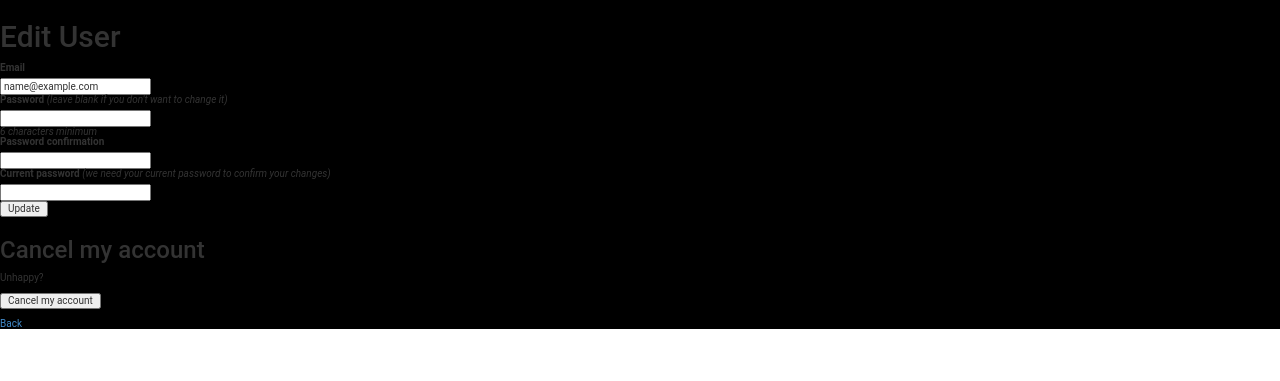
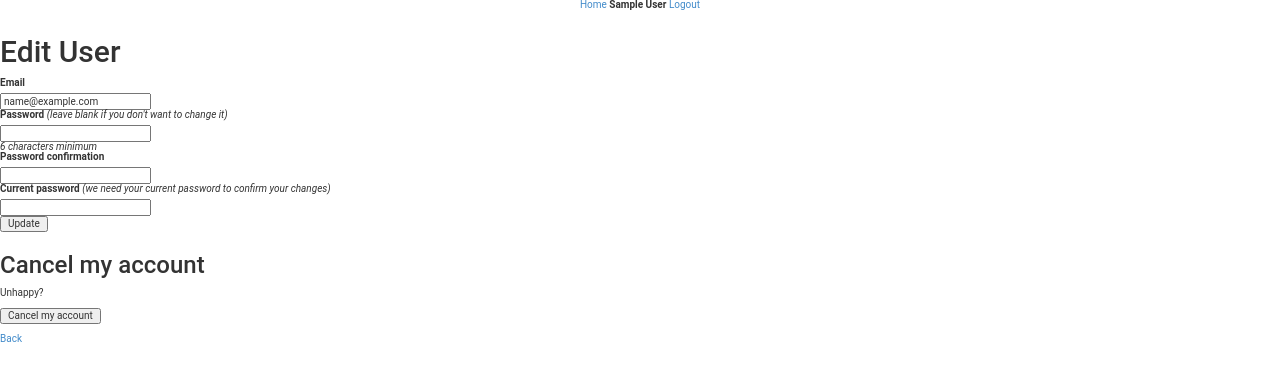
Before and after one commit to luisdavidd/abp, a Rails app: page /users/edit in a window 1280 px wide. Shown: the top 381 px of the page. Run offline with Rails 7, Linux system fonts and the light colour scheme; a user stored in the database is signed in; tables that the repository leaves empty hold one stand-in row (values such as "Sample post"); style sheets or scripts are compiled from the project's sources; some libraries are stand-ins or nearby versions.

Commit message:
Changes on controllers.

```diff
--- a/app/assets/stylesheets/custom.css
+++ b/app/assets/stylesheets/custom.css
@@ -4,7 +4,7 @@
   box-sizing: border-box;
 }
 body {
-  background: #000;
+  background: #fff;
   font: 100%/1 "Helvetica Neue", Arial, sans-serif;
 }
 /*  Login CSS */
--- a/app/assets/stylesheets/style.css
+++ b/app/assets/stylesheets/style.css
@@ -2062,9 +2062,9 @@ margin-bottom: 35px !important;
 		z-index:999;
         position:fixed;
         top: -65px;
-        padding:20px 0;
+        padding:30px 0;
         width:100%;
-		background-color: #101010!important;
+		background-color: #212f56!important;
     }
 
 /**/
--- a/app/views/devise/registrations/new.html.erb
+++ b/app/views/devise/registrations/new.html.erb
@@ -5,7 +5,7 @@
   <script src="https://cdnjs.cloudflare.com/ajax/libs/prefixfree/1.0.7/prefixfree.min.js"></script>
 
 </head>
-<%= devise_error_messages! %>
+
 <div class="login">
   <header class="login-header"><span class="text">Registro</span><span class="loader"></span></header>
 
--- a/app/views/devise/sessions/new.html.erb
+++ b/app/views/devise/sessions/new.html.erb
@@ -5,9 +5,9 @@
   <script src="https://cdnjs.cloudflare.com/ajax/libs/prefixfree/1.0.7/prefixfree.min.js"></script>
 
 </head>
-<%= devise_error_messages! %>
+
 <body>
-
+ <center>
     <div class="login">
       <header class="login-header"><span class="text">Ingresar</span><span class="loader"></span></header>
 
@@ -35,8 +35,8 @@
       <div class="login-form">
       <%= render "devise/shared/links" %>
       </div>
-
     </div>
+ </center>
   <script src='http://cdnjs.cloudflare.com/ajax/libs/jquery/2.1.3/jquery.min.js'></script>
 
 </body>
--- a/app/views/home/index.html.erb
+++ b/app/views/home/index.html.erb
@@ -54,6 +54,7 @@
 						<div class="col-md-4">
 							<div>
 								<a href="#">
+									<br><br>
 									<img src="images/logo1.png">
 								</a>
 							</div>
--- a/app/views/layouts/application.html.erb
+++ b/app/views/layouts/application.html.erb
@@ -14,7 +14,20 @@
     <div class="container">
     	<%= render 'layouts/messages' %>
     </div>
+    <th scope="col">
+	    <div class="container-fluid">
+	          <center>
+	          <%= link_to 'Home', root_path, class: "one" %>
+	          <% if current_user %>
+	            <label class="one"> <%= current_user.name %></label>
+	            <%= link_to 'Logout', destroy_user_session_path, method: :delete , class: "one" %>
+	          <% else %>
+	            <%= link_to 'Login', new_user_session_path, class: "one" %>
+	          <% end %>
 
+	          </center>
+	    </div>
+	</th>
     <%= yield %>
   </body>
 </html>
--- a/public/css/style.css
+++ b/public/css/style.css
@@ -44,7 +44,7 @@ body{
 	bottom: 0;
 	left: 0;
 	width: 100%;
-	/* background: url(../images/sliderL.png) center center no-repeat; */
+	background: url(../images/sliderL.png) center center no-repeat; */
 	-webkit-background-size: cover;
 	-moz-background-size: cover;
 	-o-background-size: cover;
@@ -2075,7 +2075,7 @@ margin-bottom: 35px !important;
         top: -65px;
         padding:20px 0;
         width:100%;
-		background-color: #101010!important;
+		background-color: #212f56!important;
     }
 
 /**/
```
Also changed, not shown: app/views/devise/passwords/new.html.erb (+6 -4 lines), config/environments/development.rb (+10 -2 lines). Lines whose indentation alone changed are shown as unchanged.
